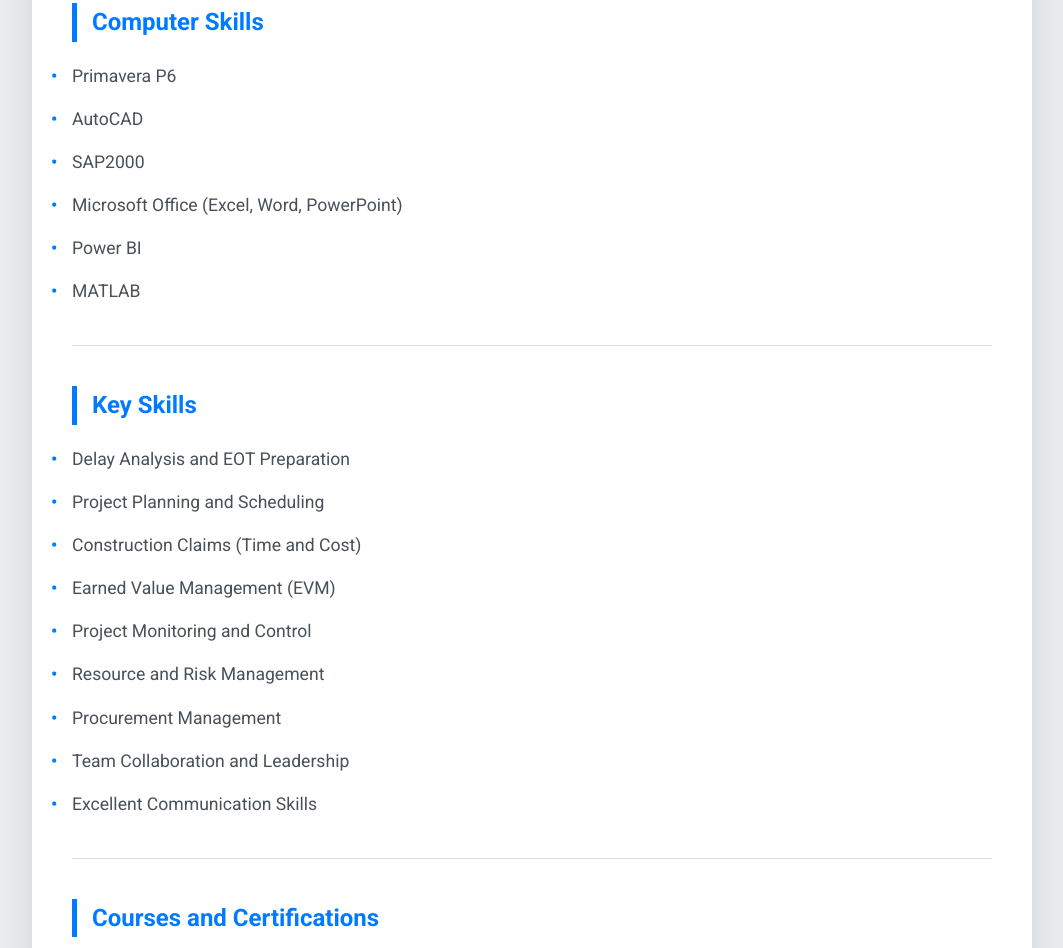
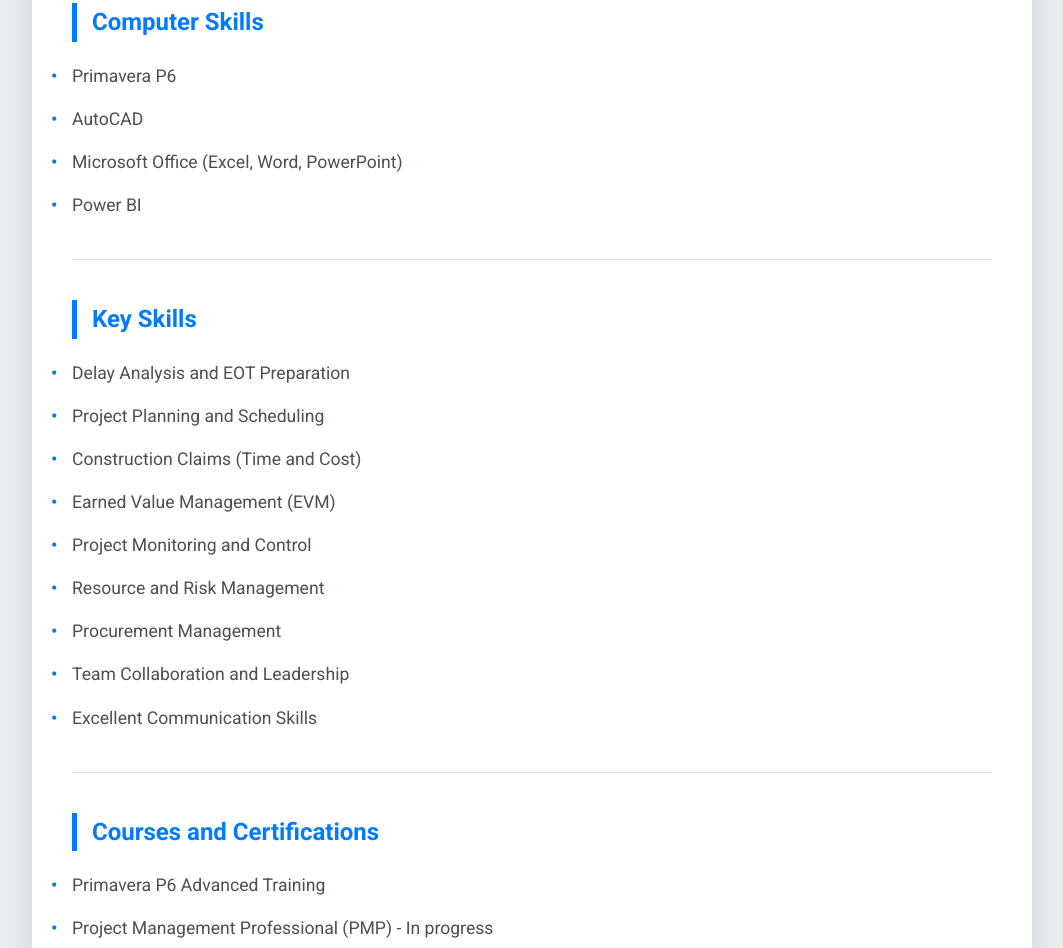
Before and after one commit to Amr0al/amr-elhadary-cv.github.io, a plain HTML site: page index.html in a window 1280 px wide. Shown: the part 3155-4103 px from the top of the page, without its empty margins (108-1171 px from the left). Drawn offline with Linux system fonts and the light colour scheme.

Commit message:
Update index.html

```diff
--- a/index.html
+++ b/index.html
@@ -212,10 +212,8 @@
             <ul>
                 <li>Primavera P6</li>
                 <li>AutoCAD</li>
-                <li>SAP2000</li>
                 <li>Microsoft Office (Excel, Word, PowerPoint)</li>
                 <li>Power BI</li>
-                <li>MATLAB</li>
             </ul>
         </div>
 
```
